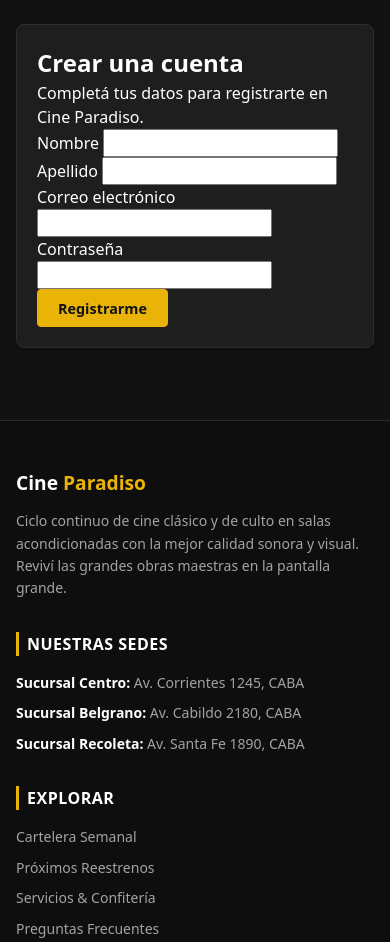
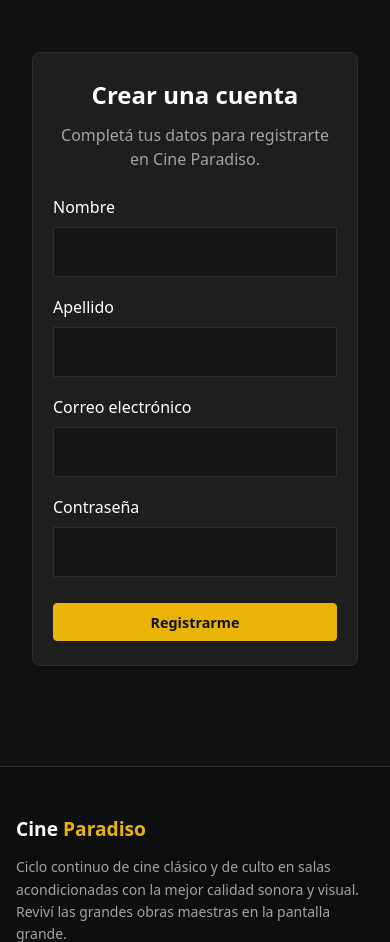
Before and after one commit to RenzoPS/cine-paradiso, a Flask app: page /registro in a window 390 px wide. Shown: the part 73-1015 px from the top of the page. Run offline with Flask 3, Linux system fonts and the light colour scheme.

Commit message:
feat(auth): agregar estilos de registro y login
Agrega estilos visuales y adaptación responsive para los formularios de registro e inicio de sesión.

```diff
--- a/web/static/css/styles.css
+++ b/web/static/css/styles.css
@@ -1083,3 +1083,86 @@ textarea {
         grid-template-columns: 1.4fr 1.1fr 0.9fr 1.2fr;
     }
 }
+
+
+/* Formularios de autenticación */
+.auth-container {
+    display: flex;
+    justify-content: center;
+    align-items: center;
+    padding: 48px 20px;
+}
+
+.auth-card {
+    width: 100%;
+    max-width: 460px;
+    padding: 32px;
+}
+
+.auth-card h1 {
+    margin-bottom: 10px;
+    color: var(--color-text-primary);
+    text-align: center;
+}
+
+.auth-card > p {
+    margin-bottom: 24px;
+    color: var(--color-text-muted);
+    text-align: center;
+}
+
+.auth-card form {
+    display: flex;
+    flex-direction: column;
+    gap: 18px;
+}
+
+.auth-card .form-group {
+    display: flex;
+    flex-direction: column;
+    gap: 8px;
+}
+
+.auth-card label {
+    color: var(--color-text-primary);
+    font-weight: 500;
+}
+
+.auth-card input {
+    width: 100%;
+    padding: 12px;
+    border: 1px solid var(--color-border);
+    border-radius: var(--border-radius);
+    background-color: var(--color-bg-input);
+    color: var(--color-text-primary);
+    font: inherit;
+}
+
+.auth-card input:focus {
+    outline: none;
+    border-color: var(--color-primary);
+}
+
+.auth-card button {
+    width: 100%;
+    margin-top: 8px;
+}
+
+.auth-card a {
+    color: var(--color-primary);
+    text-decoration: none;
+}
+
+.auth-card a:hover {
+    text-decoration: underline;
+}
+
+@media (max-width: 480px) {
+    .auth-container {
+        padding: 28px 16px;
+    }
+
+    .auth-card {
+        padding: 24px 20px;
+    }
+}
```
